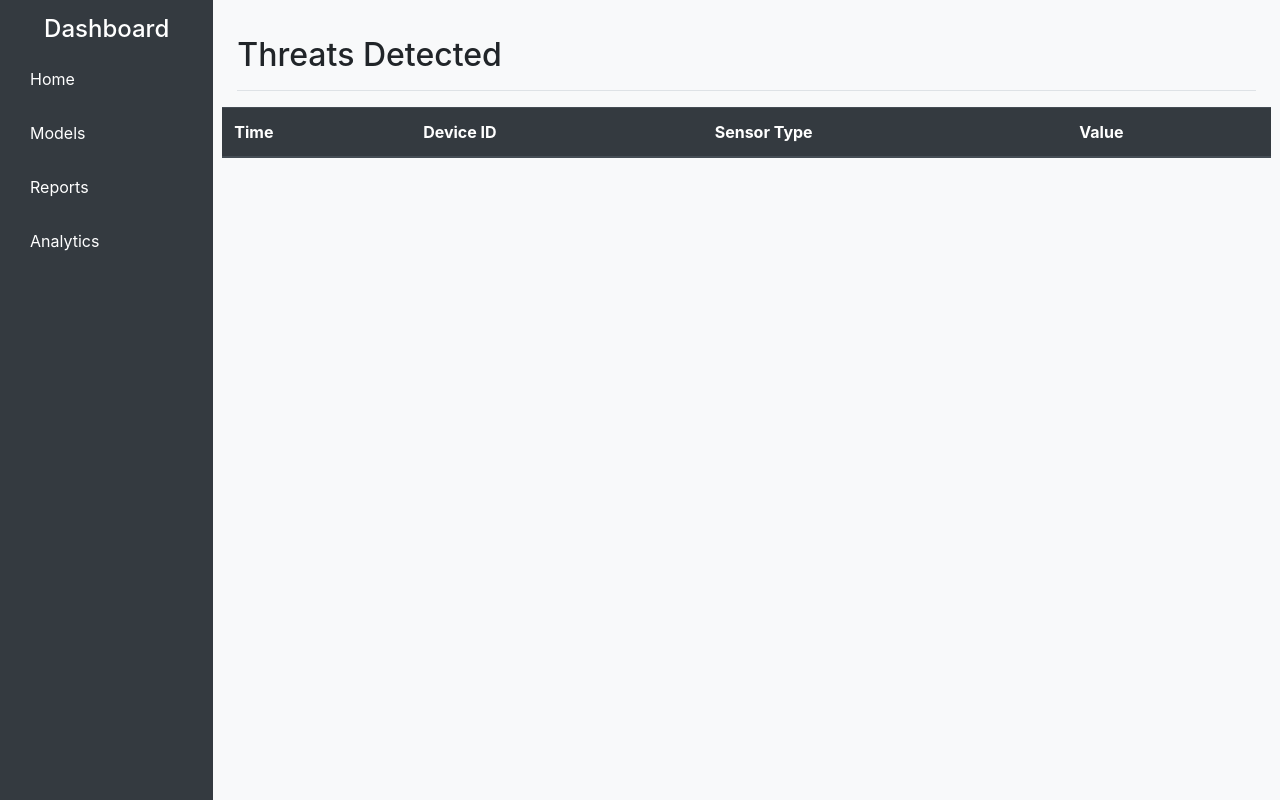
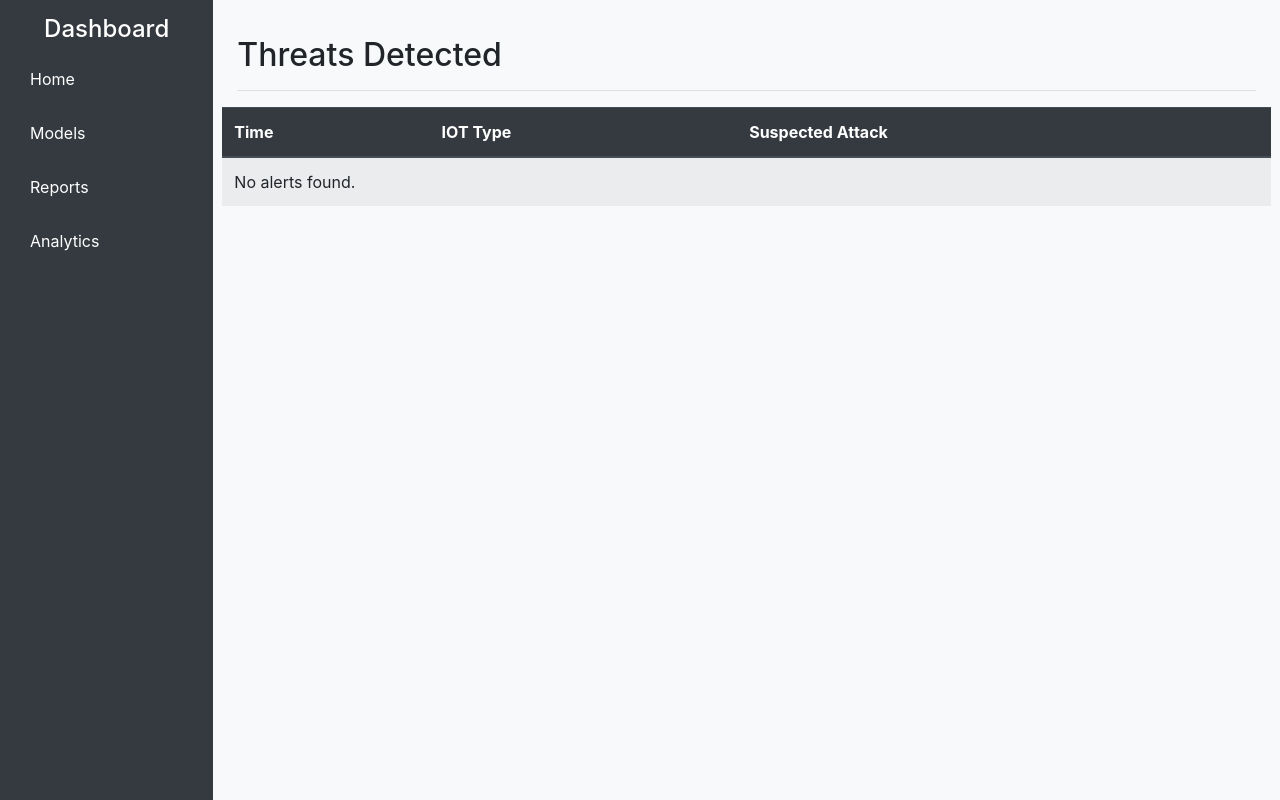
Before and after one commit to TheNarrator42/GTData2025, a Flask app: page /report in a window 1280 px wide. Run offline with Flask 3, Linux system fonts and the light colour scheme; lists and menus that the app fills with data are empty; parts of the project's set-up code (start-up, migrations or seed data) failed here and were passed over; some libraries are stand-ins or nearby versions.

Commit message:
Added threat filtration

```diff
--- a/static/js/dashboard.js
+++ b/static/js/dashboard.js
@@ -1,9 +1,11 @@
 document.addEventListener('DOMContentLoaded', function() {
   // Reference to the table body.
   const tbody = document.getElementById("data-table-body");
-  const maxRows = 9; // Maximum number of rows to store/display
+  const maxRows = 9; // Maximum number of rows to display
   const STORAGE_KEY = 'trafficData';
+  const ALERTS_KEY = 'alertData';
   let events = [];
+  let alerts = [];
 
   // Define the columns in the desired order.
   const columns = [
@@ -27,12 +29,25 @@ document.addEventListener('DOMContentLoaded', function() {
     }
   }
 
+  // Load alerts from localStorage.
+  function loadAlertsFromStorage() {
+    const storedAlerts = localStorage.getItem(ALERTS_KEY);
+    if (storedAlerts) {
+      try {
+        alerts = JSON.parse(storedAlerts);
+      } catch (e) {
+        console.error("Error parsing stored alerts:", e);
+        alerts = [];
+      }
+    }
+  }
+
   // Render the table rows based on the current events array.
   function renderTable() {
     tbody.innerHTML = "";
     events.forEach(record => {
       const tr = document.createElement("tr");
-      // For each column, create a cell.
+      // Create a cell for each column.
       columns.forEach(col => {
         const td = document.createElement("td");
         td.textContent = record[col] !== undefined ? record[col] : '';
@@ -51,8 +66,14 @@ document.addEventListener('DOMContentLoaded', function() {
     localStorage.setItem(STORAGE_KEY, JSON.stringify(events));
   }
 
-  // Load stored events and render them immediately.
+  // Save alerts to localStorage.
+  function saveAlertsToStorage() {
+    localStorage.setItem(ALERTS_KEY, JSON.stringify(alerts));
+  }
+
+  // Load stored events and alerts, then render them.
   loadEventsFromStorage();
+  loadAlertsFromStorage();
   renderTable();
 
   // Fetch new data from the Flask endpoint.
@@ -61,24 +82,31 @@ document.addEventListener('DOMContentLoaded', function() {
     .then(data => {
       // 'rawData' is a JSON string representing an array of row objects.
       const records = JSON.parse(data.rawData);
-      // data.type is an array of predictions corresponding to each record.
 
       // Add one row at a time every second.
       let currentRow = 0;
       const interval = setInterval(() => {
-        // Stop if we've processed all rows.
+        // If all rows are processed, stop the interval.
         if (currentRow >= records.length) {
           clearInterval(interval);
           // Optionally, trigger a new fetch for continuous updates.
           return;
         }
 
-        // Get the current record and update the "Time" field with the current system time.
+        // Get the current record and update its "Time" field.
         let record = records[currentRow];
         record["Time"] = new Date().toLocaleTimeString();
 
-        // Attach the prediction value to the record.
+        // Attach the prediction value from data.type.
         record.prediction = data.type[currentRow];
+
+        // If the prediction is not 2, add it to the alerts.
+        if (record.prediction !== 2) {
+          // Attach the prediction description using data.predictType.
+          record.predictionStr = data.predictType[ record.prediction ];
+          alerts.push(record);
+          saveAlertsToStorage();
+        }
 
         // Add the new record to the events array.
         events.push(record);
@@ -88,7 +116,7 @@ document.addEventListener('DOMContentLoaded', function() {
           events.shift();
         }
 
-        // Save and re-render the table.
+        // Save the updated events array and re-render the table.
         saveEventsToStorage();
         renderTable();
 
--- /dev/null
+++ b/static/js/threat.js
@@ -0,0 +1,56 @@
+document.addEventListener('DOMContentLoaded', function() {
+  // The key under which alerts are stored in localStorage.
+  const ALERTS_KEY = 'alertData';
+
+  // Get a reference to the table body.
+  const tbody = document.getElementById('report-table-body');
+
+  // Load alert data from localStorage.
+  let alerts = [];
+  const storedAlerts = localStorage.getItem(ALERTS_KEY);
+  if (storedAlerts) {
+    try {
+      alerts = JSON.parse(storedAlerts);
+    } catch (e) {
+      console.error('Error parsing alert data from localStorage:', e);
+      alerts = [];
+    }
+  }
+
+  // If no alerts are found, display a "No alerts" message.
+  if (alerts.length === 0) {
+    const tr = document.createElement('tr');
+    const td = document.createElement('td');
+    td.colSpan = 3;
+    td.className = 'no-alerts';
+    td.textContent = 'No alerts found.';
+    tr.appendChild(td);
+    tbody.appendChild(tr);
+    return;
+  }
+
+  // For each alert, create a row with:
+  // - Timestamp (from the record's "Time" property),
+  // - IoT Type (fixed as "ModelBus"),
+  // - Prediction Type (from record.predictionStr).
+  alerts.forEach(alert => {
+    const tr = document.createElement('tr');
+
+    // Timestamp cell.
+    const tdTime = document.createElement('td');
+    tdTime.textContent = alert["Time"] || 'N/A';
+    tr.appendChild(tdTime);
+
+    // IoT Type cell (hard-coded to "ModelBus").
+    const tdIOT = document.createElement('td');
+    tdIOT.textContent = 'ModelBus';
+    tr.appendChild(tdIOT);
+
+    // Prediction Type cell.
+    const tdPrediction = document.createElement('td');
+    tdPrediction.textContent = alert.predictionStr || 'Unknown';
+    tr.appendChild(tdPrediction);
+
+    tbody.appendChild(tr);
+  });
+});
--- a/templates/report.html
+++ b/templates/report.html
@@ -68,17 +68,16 @@
 
         <!-- Dashboard Widgets -->
         <div class="row">
-			<table class="table table-striped" id="threatTable">
+		<table class="table table-striped" id="report-table">
 		  <thead class="thead-dark">
 			<tr>
 			  <th scope="col">Time</th>
-				  <th scope="col">Device ID</th>
-				  <th scope="col">Sensor Type</th>
-				  <th scope="col">Value</th>
+			  <th scope="col">IOT Type</th>
+			  <th scope="col">Suspected Attack</th>
 			</tr>
 		  </thead>
-			  <tbody>
-				<!-- Report events will be added here dynamically -->
+		  <tbody id="report-table-body">
+        <!-- Report rows will be inserted here -->
       </tbody>
     </table>
         </div>
@@ -90,6 +89,6 @@
   <script src="https://code.jquery.com/jquery-3.5.1.slim.min.js"></script>
   <script src="https://cdn.jsdelivr.net/npm/popper.js@1.16.1/dist/umd/popper.min.js"></script>
   <script src="https://stackpath.bootstrapcdn.com/bootstrap/4.5.2/js/bootstrap.min.js"></script>
-  <script src="../static/js/dashboard.js"></script>
+  <script src="../static/js/threat.js"></script>
 </body>
 </html>
```
Lines whose indentation alone changed are shown as unchanged.
